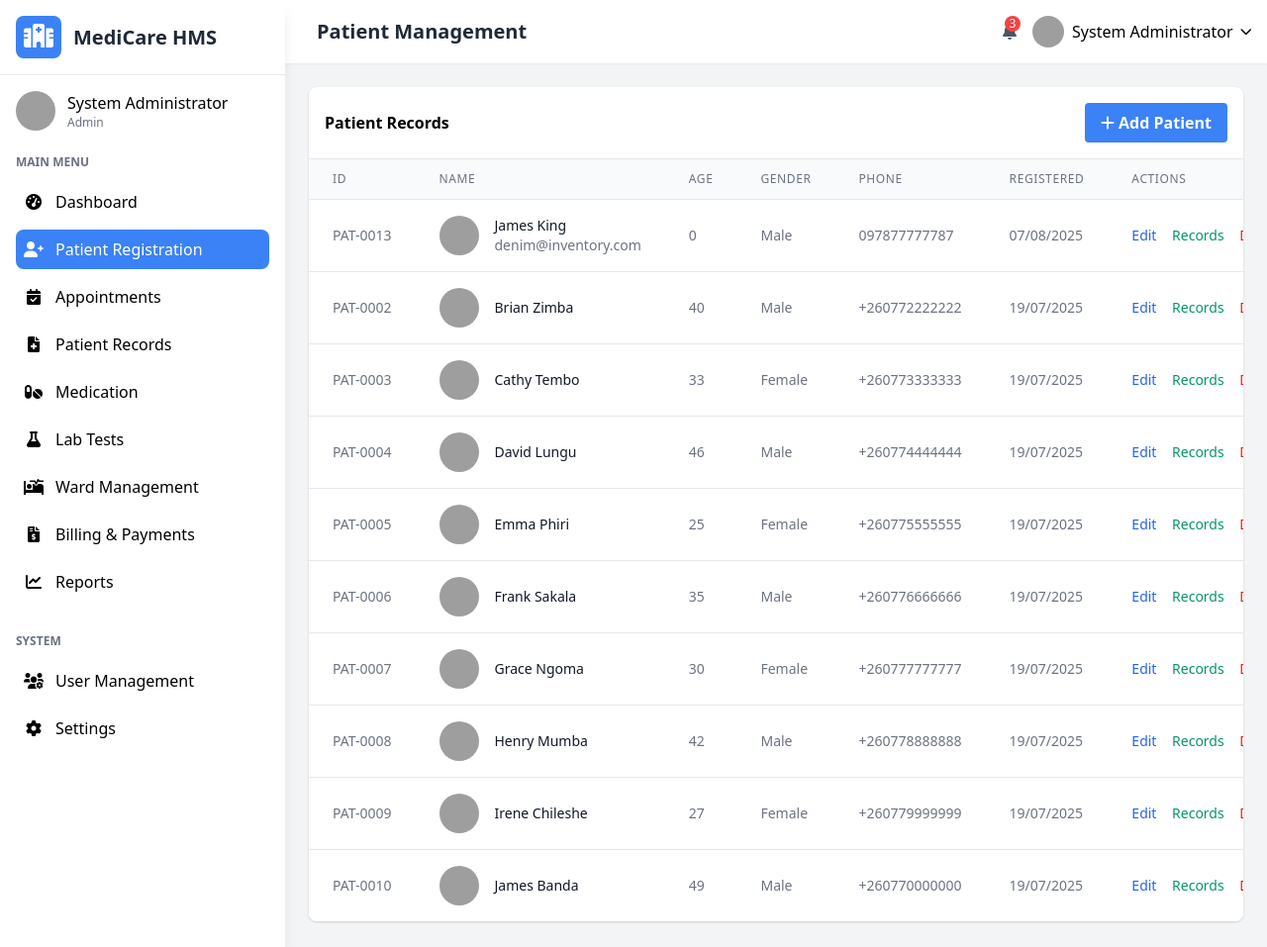
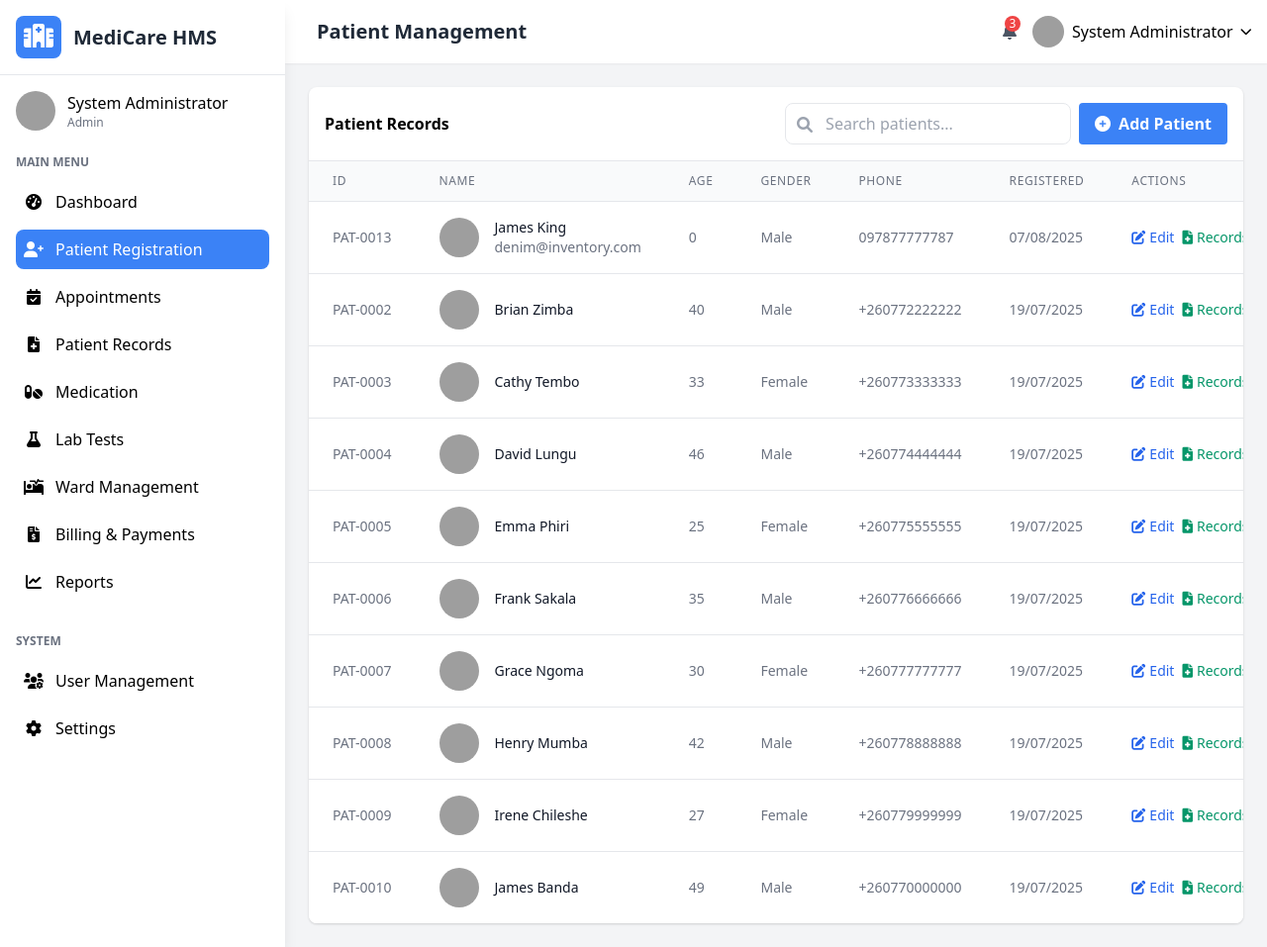
Before and after one commit to mwanda-dev/hospital_management_system, a PHP site: page /patients.php in a window 1280 px wide. Shown: the whole page at 99% size. Run offline with PHP 8.4, Linux system fonts and the light colour scheme; the visitor is signed in with stand-in values (Sample User, id 1); data comes from the database, SQL or seed files in the repository; grey boxes are pictures that could not be loaded.

Commit message:
Update patients.php

```diff
--- a/patients.php
+++ b/patients.php
@@ -255,17 +255,17 @@ if (isset($_GET['edit'])) {
         </div>
 
         <div class="mt-6 flex justify-end space-x-4">
-            <a href="patients.php" class="bg-gray-500 hover:bg-gray-600 text-white font-bold py-2 px-4 rounded focus:outline-none focus:shadow-outline">
-                Cancel
+            <a href="patients.php" class="bg-gray-500 hover:bg-gray-600 text-white font-bold py-2 px-4 rounded focus:outline-none focus:shadow-outline flex items-center">
+                <i class="fas fa-times-circle mr-2"></i> Cancel
             </a>
             <?php if (isset($_GET['edit'])): ?>
                 <input type="hidden" name="patient_id" value="<?php echo $patient['patient_id']; ?>">
-                <button type="submit" name="update_patient" class="bg-blue-500 hover:bg-blue-600 text-white font-bold py-2 px-4 rounded focus:outline-none focus:shadow-outline">
-                    Update Patient
+                <button type="submit" name="update_patient" class="bg-blue-500 hover:bg-blue-600 text-white font-bold py-2 px-4 rounded focus:outline-none focus:shadow-outline flex items-center">
+                    <i class="fas fa-save mr-2"></i> Update Patient
                 </button>
             <?php else: ?>
-                <button type="submit" name="add_patient" class="bg-blue-500 hover:bg-blue-600 text-white font-bold py-2 px-4 rounded focus:outline-none focus:shadow-outline">
-                    Add Patient
+                <button type="submit" name="add_patient" class="bg-blue-500 hover:bg-blue-600 text-white font-bold py-2 px-4 rounded focus:outline-none focus:shadow-outline flex items-center">
+                    <i class="fas fa-user-plus mr-2"></i> Add Patient
                 </button>
             <?php endif; ?>
         </div>
@@ -277,8 +277,16 @@ if (isset($_GET['edit'])) {
     <div class="p-4 border-b flex justify-between items-center">
         <h3 class="font-semibold">Patient Records</h3>
         <div class="flex space-x-2">
-            <a href="patients.php?add" class="bg-blue-500 hover:bg-blue-600 text-white font-bold py-2 px-4 rounded focus:outline-none focus:shadow-outline">
-                <i class="fas fa-plus"></i> Add Patient
+            <!-- Search Box -->
+            <div class="relative">
+                <input type="text" id="patient-search" placeholder="Search patients..."
+                    class="border rounded-lg py-2 px-4 pl-10 focus:outline-none focus:ring-2 focus:ring-blue-500">
+                <div class="absolute left-3 top-2.5 text-gray-400">
+                    <i class="fas fa-search"></i>
+                </div>
+            </div>
+            <a href="patients.php?add" class="bg-blue-500 hover:bg-blue-600 text-white font-bold py-2 px-4 rounded focus:outline-none focus:shadow-outline flex items-center">
+                <i class="fas fa-plus-circle mr-2"></i> Add Patient
             </a>
         </div>
     </div>
@@ -296,7 +304,7 @@ if (isset($_GET['edit'])) {
                     <th class="px-6 py-3 text-left text-xs font-medium text-gray-500 uppercase tracking-wider">Actions</th>
                 </tr>
             </thead>
-            <tbody class="bg-white divide-y divide-gray-200">
+            <tbody id="patients-table-body" class="bg-white divide-y divide-gray-200">
                 <?php
                 // Pagination
                 $records_per_page = $settings['records_per_page'];
@@ -318,7 +326,7 @@ if (isset($_GET['edit'])) {
                     $age = date_diff(date_create($patient['date_of_birth']), date_create('today'))->y;
                     $reg_date = formatSystemDate($patient['registration_date']);
                 ?>
-                <tr class="hover:bg-gray-50">
+                <tr class="hover:bg-gray-50 patient-row" data-search="<?php echo htmlspecialchars(strtolower($patient['first_name'] . ' ' . $patient['last_name'] . ' ' . $patient['phone'] . ' ' . $patient['email'] . ' PAT-' . str_pad($patient['patient_id'], 4, '0', STR_PAD_LEFT))); ?>">
                     <td class="px-6 py-4 whitespace-nowrap text-sm text-gray-500">PAT-<?php echo str_pad($patient['patient_id'], 4, '0', STR_PAD_LEFT); ?></td>
                     <td class="px-6 py-4 whitespace-nowrap">
                         <div class="flex items-center">
@@ -336,9 +344,17 @@ if (isset($_GET['edit'])) {
                     <td class="px-6 py-4 whitespace-nowrap text-sm text-gray-500"><?php echo htmlspecialchars($patient['phone']); ?></td>
                     <td class="px-6 py-4 whitespace-nowrap text-sm text-gray-500"><?php echo $reg_date; ?></td>
                     <td class="px-6 py-4 whitespace-nowrap text-sm font-medium">
-                        <a href="patients.php?edit=<?php echo $patient['patient_id']; ?>" class="text-blue-600 hover:text-blue-900 mr-3">Edit</a>
-                        <a href="medical_records.php?patient_id=<?php echo $patient['patient_id']; ?>" class="text-green-600 hover:text-green-900 mr-3">Records</a>
-                        <a href="patients.php?delete=<?php echo $patient['patient_id']; ?>" class="text-red-600 hover:text-red-900" onclick="return confirm('Are you sure you want to delete this patient?');">Delete</a>
+                        <div class="flex space-x-2">
+                            <a href="patients.php?edit=<?php echo $patient['patient_id']; ?>" class="text-blue-600 hover:text-blue-900 flex items-center" title="Edit">
+                                <i class="fas fa-edit mr-1"></i> Edit
+                            </a>
+                            <a href="medical_records.php?patient_id=<?php echo $patient['patient_id']; ?>" class="text-green-600 hover:text-green-900 flex items-center" title="Medical Records">
+                                <i class="fas fa-file-medical mr-1"></i> Records
+                            </a>
+                            <a href="patients.php?delete=<?php echo $patient['patient_id']; ?>" class="text-red-600 hover:text-red-900 flex items-center" title="Delete" onclick="return confirm('Are you sure you want to delete this patient?');">
+                                <i class="fas fa-trash-alt mr-1"></i> Delete
+                            </a>
+                        </div>
                     </td>
                 </tr>
                 <?php endwhile; ?>
@@ -351,12 +367,12 @@ if (isset($_GET['edit'])) {
             <div class="flex-1 flex justify-between sm:hidden">
                 <?php if ($page > 1): ?>
                 <a href="patients.php?page=<?php echo $page - 1; ?>" class="relative inline-flex items-center px-4 py-2 border border-gray-300 text-sm font-medium rounded-md text-gray-700 bg-white hover:bg-gray-50">
-                    Previous
+                    <i class="fas fa-chevron-left mr-1"></i> Previous
                 </a>
                 <?php endif; ?>
                 <?php if ($page < $total_pages): ?>
                 <a href="patients.php?page=<?php echo $page + 1; ?>" class="ml-3 relative inline-flex items-center px-4 py-2 border border-gray-300 text-sm font-medium rounded-md text-gray-700 bg-white hover:bg-gray-50">
-                    Next
+                    Next <i class="fas fa-chevron-right ml-1"></i>
                 </a>
                 <?php endif; ?>
             </div>
@@ -414,6 +430,28 @@ if (isset($_GET['edit'])) {
         <?php endif; ?>
     </div>
 </div>
+
+<!-- JavaScript for Live Search -->
+<script>
+document.addEventListener('DOMContentLoaded', function() {
+    const searchInput = document.getElementById('patient-search');
+    const patientRows = document.querySelectorAll('.patient-row');
+
+    searchInput.addEventListener('input', function() {
+        const searchTerm = this.value.toLowerCase().trim();
+
+        patientRows.forEach(row => {
+            const searchData = row.getAttribute('data-search');
+
+            if (searchData.includes(searchTerm)) {
+                row.style.display = '';
+            } else {
+                row.style.display = 'none';
+            }
+        });
+    });
+});
+</script>
 <?php endif; ?>
 
 <?php require_once 'includes/footer.php'; ?>
```
